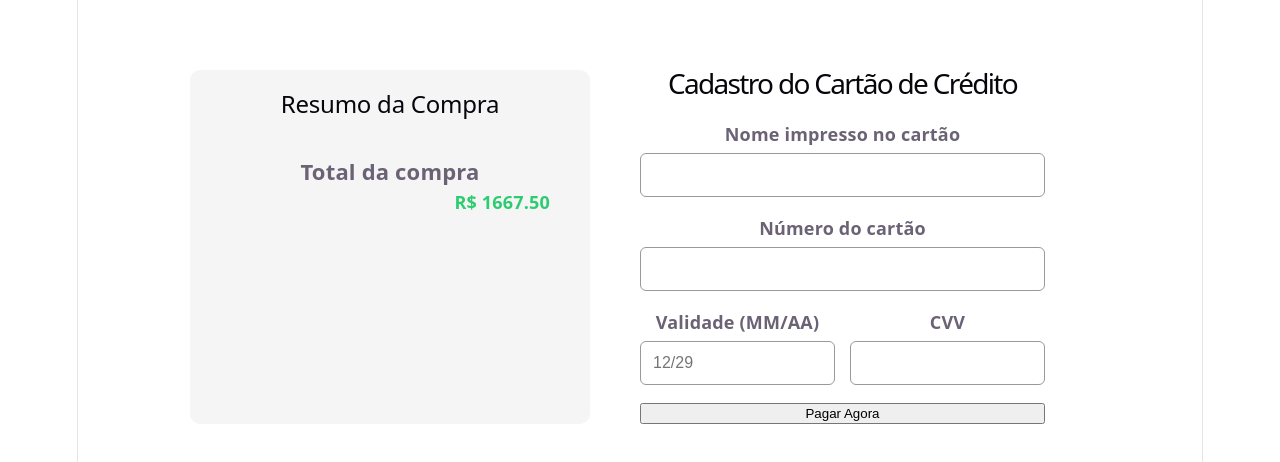
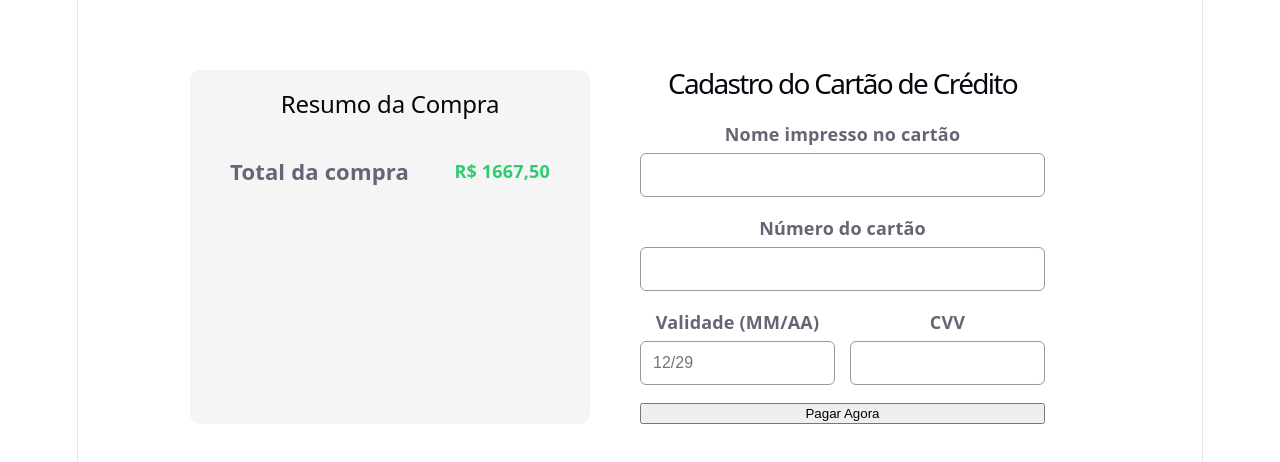
Before and after one commit to ataidesBergamin/Mini-Projeto-Carrinho-de-Compras, a React (Vite) app in the folder CarrinhoDeCompras/: page /pagamento in a window 1280 px wide. Shown: the top 462 px of the page. Built offline with nearby package versions, Linux system fonts and the light colour scheme.

Commit message:
commit 16 - feature/acessibilidade refatoração no style do componemte ResumoCompra

```diff
--- /dev/null
+++ b/CarrinhoDeCompras/src/components/ResumoCompra.css
@@ -0,0 +1,37 @@
+.resumo-compra {
+  width: 100%;
+  box-sizing: border-box;
+  padding: 20px;
+  margin-top: 20px;
+  display: flex;
+  align-items: center;
+  justify-content: space-between;
+  gap: 20px;
+  border-radius: 8px;
+  background-color: #f5f5f5;
+}
+.resumo-compra h3 {
+  margin: 0;
+  font-size: 22px;
+}
+/* ----------------------------- */
+.valor-total {
+  font-size: 18px;
+  font-weight: bold;
+  color: #2ecc71;
+  white-space: nowrap;
+}
+/* ------------------------------ */
+@media (max-width: 500px) {
+  .resumo-compra {
+    flex-direction: column;
+    align-items: flex-start;
+    gap: 10px;
+  }
+  .resumo-compra h3 {
+    font-size: 20px;
+  }
+  .valor-total {
+    font-size: 18px;
+  }
+}
--- a/CarrinhoDeCompras/src/components/ResumoCompra.jsx
+++ b/CarrinhoDeCompras/src/components/ResumoCompra.jsx
@@ -1,29 +1,17 @@
+import "./ResumoCompra.css";
+
 function ResumoCompra({ produtos }) {
   const total = produtos.reduce((acumulador, produto) => {
     return acumulador + produto.preco * produto.quantidade;
   }, 0);
   return (
-    <>
-      <div style={{ padding: "20px" }}>
-        <div>
-          <h3 style={{ margin: "0 0 5px 0", fontSize: "22px" }}>
-            {"Total da compra"}
-          </h3>
-        </div>
+    <section className="resumo-compra" aria-labelledby="titulo-total">
+      <h3 id="titulo-total">Total da compra</h3>
 
-        <div style={{ textAlign: "right" }}>
-          <span
-            style={{
-              fontSize: "18px",
-              fontWeight: "bold",
-              color: "#2ecc71",
-            }}
-          >
-            R$ {total.toFixed(2)}
-          </span>
-        </div>
-      </div>
-    </>
+      <span className="valor-total">
+        R$ {total.toFixed(2).replace(".", ",")}
+      </span>
+    </section>
   );
 }
 export default ResumoCompra;
```
